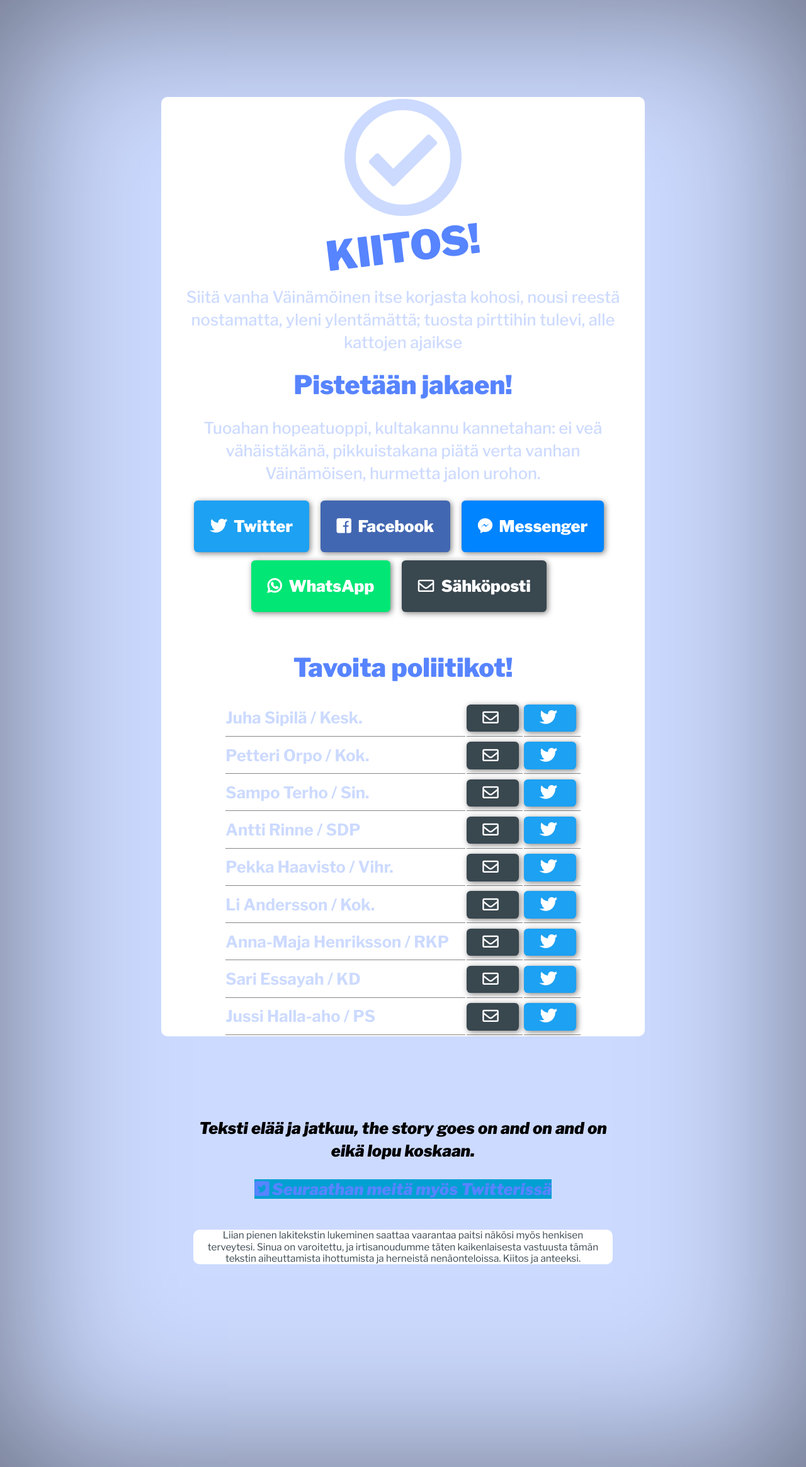
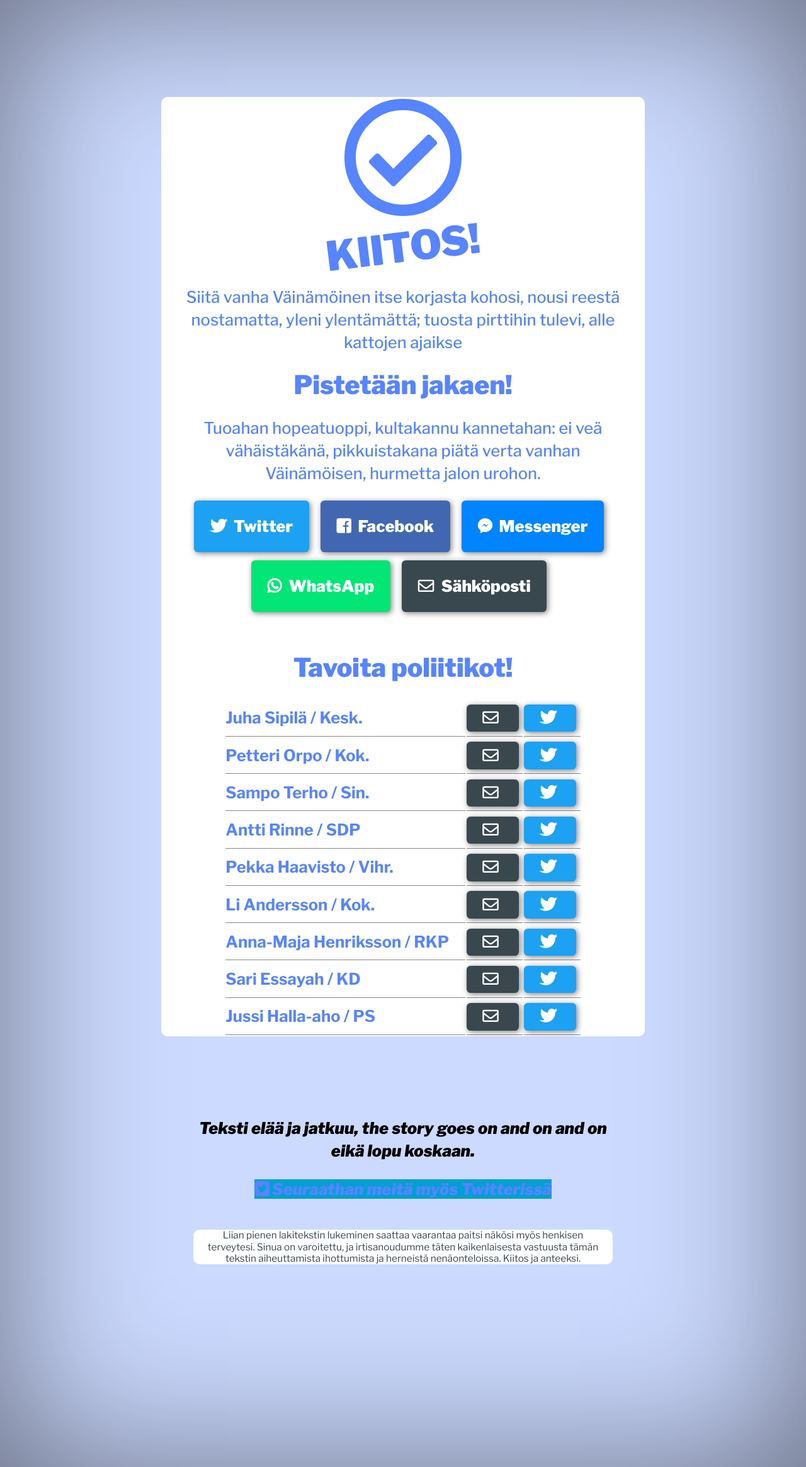
Before and after one commit to ilmastoveivi/ilmastoveivi.github.io, a Jekyll site: the page built from kiitos.md, in a window 1280 px wide. Shown: the whole page at 63% size. Built offline with Jekyll 4.4.1, drawn with Linux system fonts in a browser that asks for light colours; nearby versions of some CDN libraries.

Commit message:
Change text color

```diff
--- a/_sass/main.scss
+++ b/_sass/main.scss
@@ -4,7 +4,7 @@
 
 $accent1: #00a0d2;
 $accent2: #39474f;
-$text: #5784ff;
+$text-blue: #5784ff;
 $heading: #5784ff;
 $brand-color-blue: #CCDAFF;
 $brand-color-white: white;
@@ -124,7 +124,7 @@ body {
 
 section {
     background-color: $brand-color-white;
-    color: $brand-color-blue;
+    color: $text-blue;
     padding-right: 20px;
     padding-left: 20px;
     margin-top: 40px;
@@ -133,7 +133,7 @@ section {
 
 a {
     background-color: $accent1;
-    color: $text;
+    color: $text-blue;
     text-decoration: none;
 }
 
@@ -251,7 +251,7 @@ p {
 button,
 .button {
     background-color: $accent1;
-    color: $text;
+    color: $text-blue;
     font-weight: $heading-weight;
     padding: 1em;
     border-radius: 0.25em;
```
